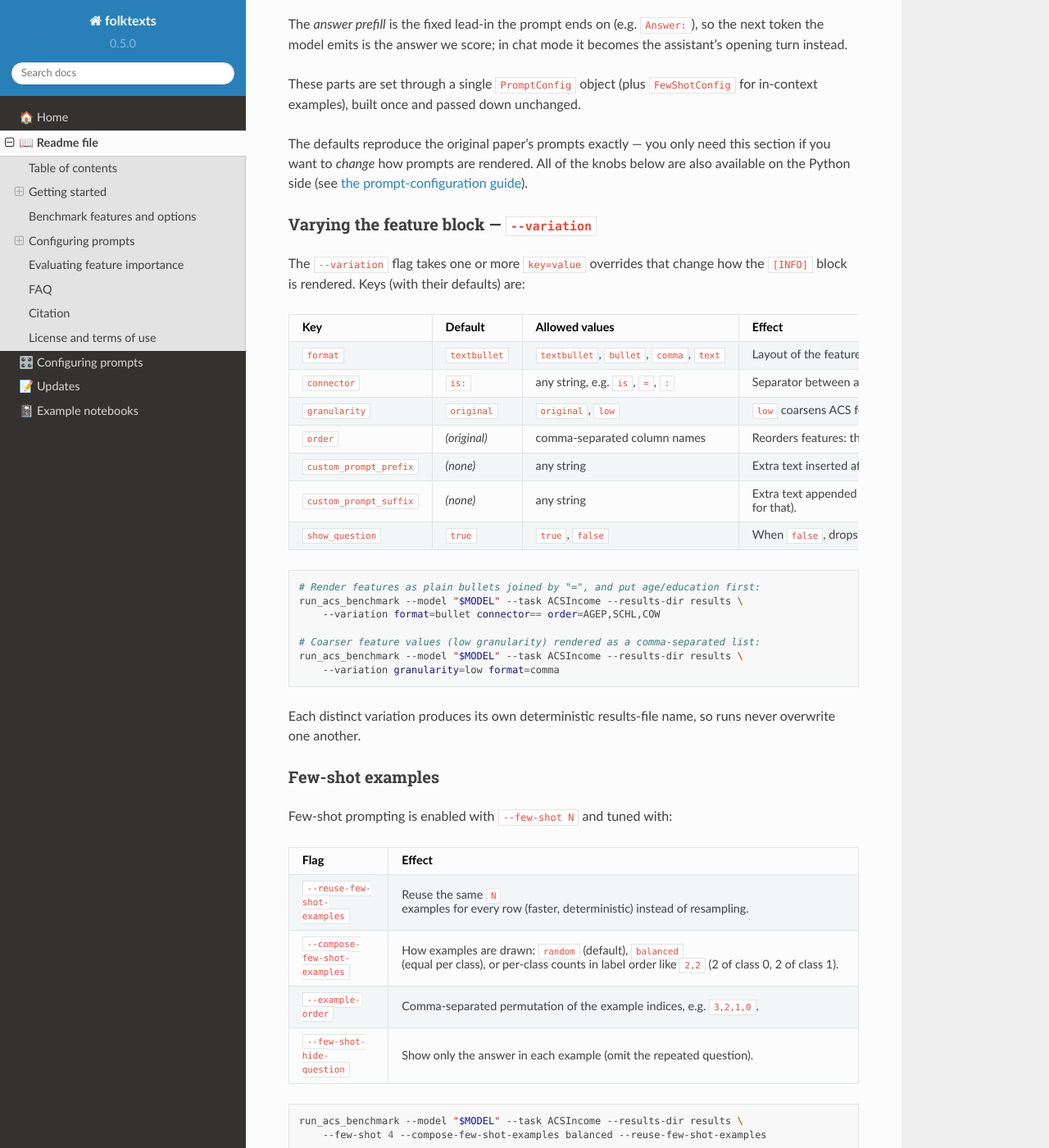
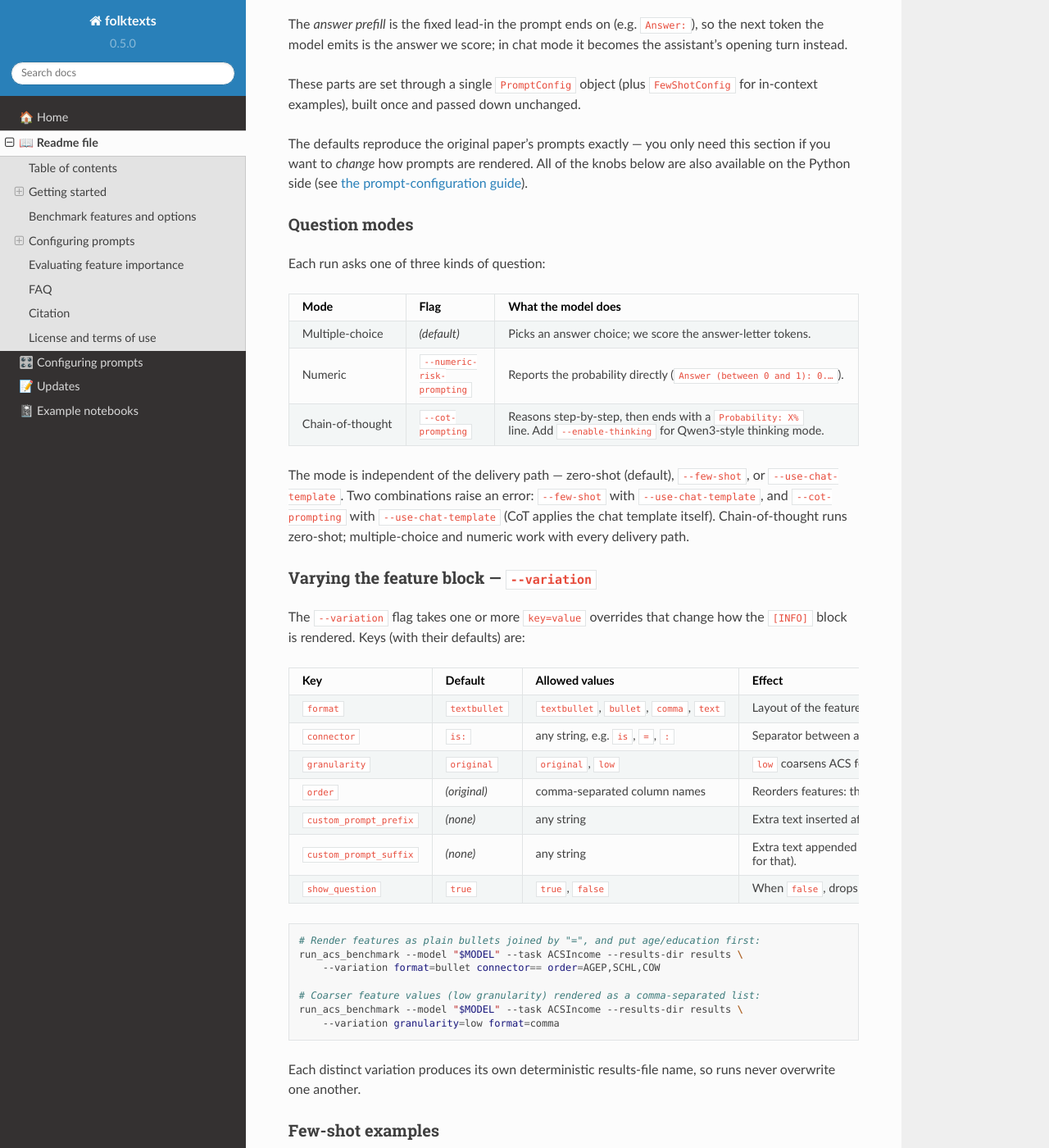
Before and after one commit to socialfoundations/folktexts, a Sphinx documentation site: the page built from docs/readme.rst, in a window 1280 px wide and 1400 px high, scrolled down 2968 px. Shown: the whole window at 82% size. Built offline with Sphinx 7.4.7 and the Read the Docs theme 3.1.0, drawn with Linux system fonts in a browser that asks for light colours; pages that are not in the unit, such as notebooks, are missing from menus; some of the changed text lies outside the part shown.

Commit message:
docs(prompts): add a "Question modes" section (MCQ / numeric / CoT)
The three question modes and their compatibility rules were scattered across the
PROMPT_DEFAULT note, the README chat subsection, and the few-shot caveat. Add a
single human-readable section that lays out:

- the three modes (multiple-choice default, numeric, chain-of-thought), how each
  is activated, and what the model produces;
- enable_thinking as a CoT sub-option (implies CoT; strips <think>…</think>);
- CoT precedence over numeric when both are set;
- a mode x delivery (zero-shot / few-shot / chat-template) compatibility matrix.

Only two pairings actually raise ValueError — few-shot + chat-template and
CoT + chat-template; CoT + few-shot is unguarded (CoT is a standalone zero-shot
path), and numeric pairs freely with few-shot/chat. Every claim and the matrix
were verified line-by-line against benchmark.py / qa_interface.py / cli, and
re-verified by an independent adversarial pass.

README gets a concise version of the same; trims the now-redundant compatibility
one-liner from the chat subsection.

Co-Authored-By: Claude Opus 4.8 (1M context) <noreply@anthropic.com>

```diff
--- a/README.md
+++ b/README.md
@@ -328,6 +328,22 @@ section if you want to *change* how prompts are rendered. All of
 the knobs below are also available on the Python side (see
 [the prompt-configuration guide](https://socialfoundations.github.io/folktexts/configuring_prompts.html)).
 
+### Question modes
+
+Each run asks one of three kinds of question:
+
+| Mode | Flag | What the model does |
+|:---|:---|:---|
+| Multiple-choice | *(default)* | Picks an answer choice; we score the answer-letter tokens. |
+| Numeric | `--numeric-risk-prompting` | Reports the probability directly (`Answer (between 0 and 1): 0.…`). |
+| Chain-of-thought | `--cot-prompting` | Reasons step-by-step, then ends with a `Probability: X%` line. Add `--enable-thinking` for Qwen3-style thinking mode. |
+
+The mode is independent of the delivery path — zero-shot (default), `--few-shot`,
+or `--use-chat-template`. Two combinations raise an error: `--few-shot` with
+`--use-chat-template`, and `--cot-prompting` with `--use-chat-template` (CoT
+applies the chat template itself). Chain-of-thought runs zero-shot; multiple-choice
+and numeric work with every delivery path.
+
 ### Varying the feature block — `--variation`
 
 The `--variation` flag takes one or more `key=value` overrides that change how
@@ -379,10 +395,8 @@ run_acs_benchmark --model "$MODEL" --task ACSIncome --results-dir results \
 `--use-chat-template` formats prompts with the tokenizer's chat template; pair it
 with `--system-prompt "..."` and/or `--chat-prompt "..."` to override the role
 text. Passing `--system-prompt` without `--use-chat-template` has no effect and
-warns. `--cot-prompting` (optionally with `--enable-thinking`) is its own,
-separate path and is **mutually exclusive** with `--use-chat-template`. In short:
-`--use-chat-template` runs with `--variation` and the prompt overrides, but not
-with `--few-shot` or `--cot-prompting`.
+warns. `--cot-prompting` is its own generation path (see **Question modes**) and
+is **mutually exclusive** with `--use-chat-template`.
 
 ### From Python
 
--- a/docs/configuring_prompts.md
+++ b/docs/configuring_prompts.md
@@ -30,6 +30,42 @@ results-file name and runs never silently overwrite one another. The defaults
 reproduce the original paper's prompts exactly; read on only to change how
 prompts are rendered. The command-line equivalents are summarized in the
 {doc}`README <readme>`.
+
+## Question modes
+
+A run asks the model one of three kinds of question. The mode is a single choice
+that determines what the model is asked to produce and how that output becomes a
+probability:
+
+| Mode | Activate with | What the model does |
+|:---|:---|:---|
+| **Multiple-choice** (default) | *(nothing — it is the default)* | Answers a multiple-choice question; we score the answer-letter tokens and read the probability off them. Order-bias correction is on by default (`correct_order_bias`). |
+| **Numeric** | `numeric_risk_prompting=True` · `--numeric-risk-prompting` | Reports the probability directly — the prompt ends on `Answer (between 0 and 1): 0.` and we read the digit tokens. |
+| **Chain-of-thought** | `cot_prompting=True` · `--cot-prompting` | Generates free-form reasoning and ends with a `Probability: X%` line, recovered by regex. Works on any model, with or without a chat template. |
+
+`enable_thinking` / `--enable-thinking` is a sub-option of chain-of-thought: it
+turns on a tokenizer's native thinking mode (e.g. Qwen3) via
+`apply_chat_template(..., enable_thinking=True)`, and the resulting
+`<think>…</think>` block is stripped before extraction. It only applies when CoT
+is on — setting it alone implicitly enables CoT (and warns). If both
+`numeric_risk_prompting` and `cot_prompting` are set, chain-of-thought wins.
+
+The mode is separate from *how the prompt is delivered* — zero-shot (the
+default), few-shot (`FewShotConfig` / `--few-shot`), or chat-template formatting
+(`use_chat_template` / `--use-chat-template`). The allowed pairings:
+
+| | zero-shot | few-shot | chat-template |
+|:---|:---:|:---:|:---:|
+| **Multiple-choice** | ✓ | ✓ | ✓ |
+| **Numeric** | ✓ | ✓ | ✓ |
+| **Chain-of-thought** | ✓ | – | ✗ |
+
+✓ supported · ✗ raises `ValueError` · – not a supported combination. Two pairings
+are rejected at config time: **few-shot + chat-template**, and **chain-of-thought
++ chat-template** (CoT already applies the chat template internally, so an outer
+one would double-wrap the prompt). Few-shot and chat-template are themselves
+mutually exclusive — a run uses exactly one delivery path. Chain-of-thought is a
+standalone path: it runs zero-shot and is not combined with few-shot.
 
 ## The variation pipeline
 
@@ -121,10 +157,9 @@ PromptConfig.from_dict({}, task=task, system_prompt="...")  # custom system prom
 These defaults are `ClassVar`s on the `QAInterface` hierarchy: multiple-choice
 questions use the base `QAInterface` defaults, `DirectNumericQA` overrides them
 with numeric-specific prompts, and `ChainOfThoughtQA` sets them to `None`
-(free-form generation). The question type therefore selects the right default,
-which is why there is no longer a `numeric` flag to pass — choose the mode with
-`BenchmarkConfig(numeric_risk_prompting=True)` or `cot_prompting=True` (CLI:
-`--numeric-risk-prompting` / `--cot-prompting`).
+(free-form generation). The question type therefore supplies the right default,
+which is why there is no longer a `numeric` flag to pass — pick the mode as
+described under **Question modes** above.
 
 ## `FewShotConfig`
 
```
